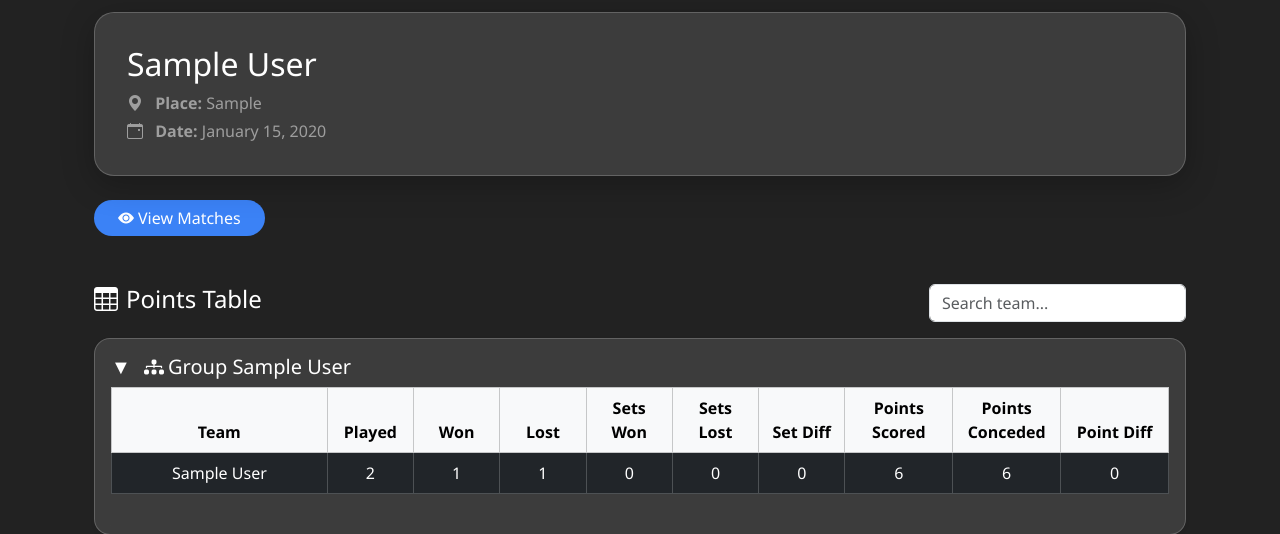
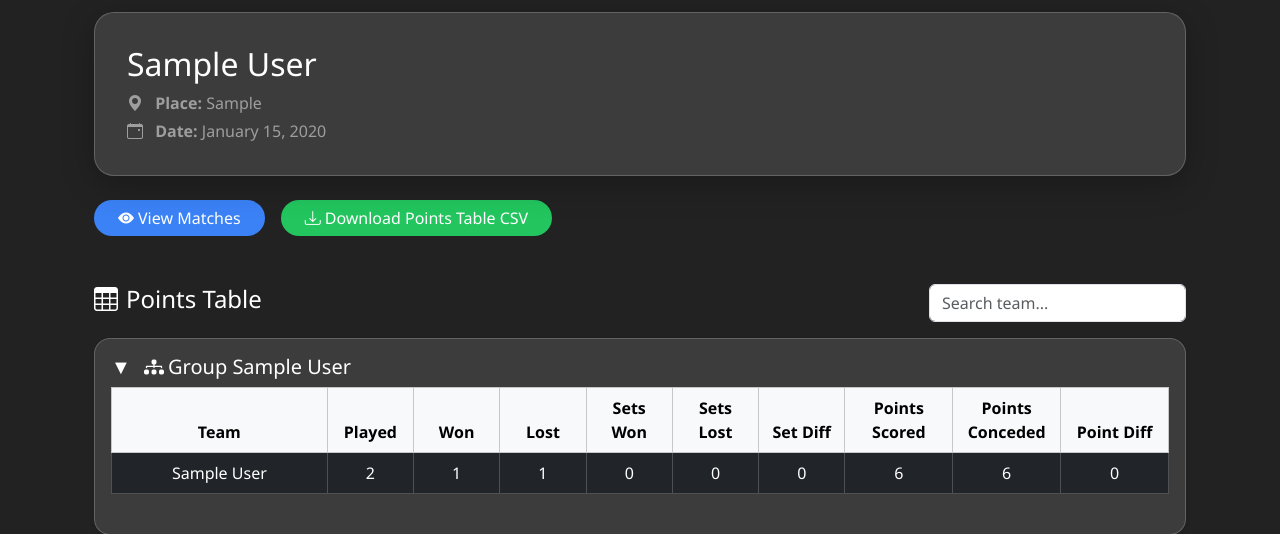
Before and after one commit to SanyamSood/tournament-tracker, a Django app: page /tournament/1/ in a window 1280 px wide. Shown: the part 141-675 px from the top of the page. Run offline with Django 5.2, Linux system fonts and the light colour scheme; tables that the repository leaves empty hold one stand-in row (values such as "Sample post").

Commit message:
added download csv button

```diff
--- a/badminton/templates/tournament_detail.html
+++ b/badminton/templates/tournament_detail.html
@@ -45,6 +45,11 @@
                 <i class="bi bi-plus-circle-fill me-1"></i>Add Match
             </a>
         {% endif %}
+        <a href="{% url 'download_points_table_csv' tournament.id %}" class="btn btn-success btn-glow rounded-pill px-4">
+    <i class="bi bi-download me-1"></i>Download Points Table CSV
+</a>
+
+
         {% if perms.badminton.add_team %}
             <a href="{% url 'add_team' tournament.id %}" class="btn btn-info btn-glow rounded-pill px-4">
                 <i class="bi bi-person-plus-fill me-1"></i>Add Team
--- a/badminton/urls.py
+++ b/badminton/urls.py
@@ -26,4 +26,5 @@ urlpatterns = [
     path('login/', auth_views.LoginView.as_view(template_name='login.html'), name='login'),
     #path('logout/', auth_views.LogoutView.as_view(), name='logout'),
     path('logout/', auth_views.LogoutView.as_view(next_page='/login/'), name='logout'),
+    path('tournament/<int:tournament_id>/download-points/', views.download_points_table_csv, name='download_points_table_csv'),
 ]
--- a/badminton/utils.py
+++ b/badminton/utils.py
@@ -1,5 +1,11 @@
 # badminton/utils.py
 
+def initialize_points_table(group):
+    from .models import PointsTable
+
+    teams = group.teams.all()
+    for team in teams:
+        PointsTable.objects.get_or_create(group=group, team=team)
 def update_points_table(group):
     from .models import PointsTable, Match  # ✅ delayed import to avoid circular imports
 
--- a/badminton/views.py
+++ b/badminton/views.py
@@ -5,10 +5,54 @@ from django.http import JsonResponse, HttpResponseForbidden, HttpResponse
 from django.forms import modelformset_factory
 from django.contrib.auth.decorators import login_required, user_passes_test
 from django.contrib import messages
-from .utils import update_points_table
+from .utils import update_points_table, initialize_points_table  # already importing utils
 from datetime import timedelta
 import string
 from django.db.models import Q
+
+import csv
+from django.http import HttpResponse
+from .models import PointsTable, Tournament
+import csv
+from django.http import HttpResponse
+from .models import Tournament, Group, Team
+
+from django.http import HttpResponse
+import csv
+
+def download_points_table_csv(request, tournament_id):
+    tournament = get_object_or_404(Tournament, id=tournament_id)
+
+    # Query all PointsTable rows for teams in groups of this tournament
+    points_rows = PointsTable.objects.filter(group__tournament=tournament).select_related('group', 'team').order_by('group__name', '-points')
+
+    response = HttpResponse(content_type='text/csv')
+    response['Content-Disposition'] = f'attachment; filename="points_table_{tournament.name}.csv"'
+
+    writer = csv.writer(response)
+    writer.writerow([
+        'Group', 'Team', 'Played', 'Won', 'Lost',
+        'Sets Won', 'Sets Lost', 'Set Diff',
+        'Points Scored', 'Points Conceded', 'Point Diff', 'Points'
+    ])
+
+    for row in points_rows:
+        writer.writerow([
+            row.group.name,
+            row.team.name,
+            row.matches_played,
+            row.matches_won,
+            row.matches_lost,
+            row.sets_won,
+            row.sets_lost,
+            row.sets_won - row.sets_lost,
+            row.points_scored,
+            row.points_conceded,
+            row.points_scored - row.points_conceded,
+            row.points,
+        ])
+
+    return response
 
 # ==== GROUP CHECKERS ====
 def is_organiser(user):
@@ -159,6 +203,7 @@ def create_badminton_tournament(request):
                 for team_name in team_names:
                     if team_name.strip():
                         Team.objects.create(name=team_name.strip(), group=group)
+                initialize_points_table(group)
 
             return redirect('tournament_detail', tournament.id)
     else:
```
